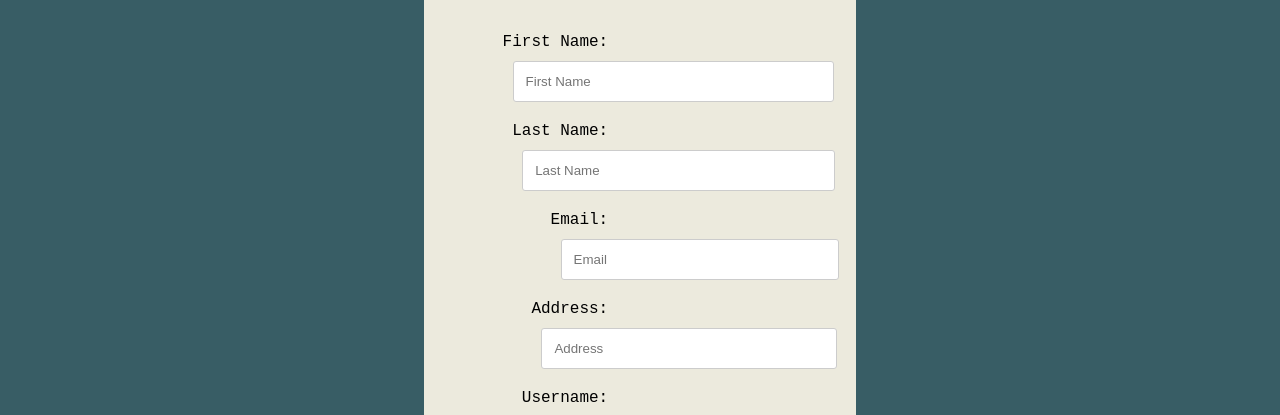
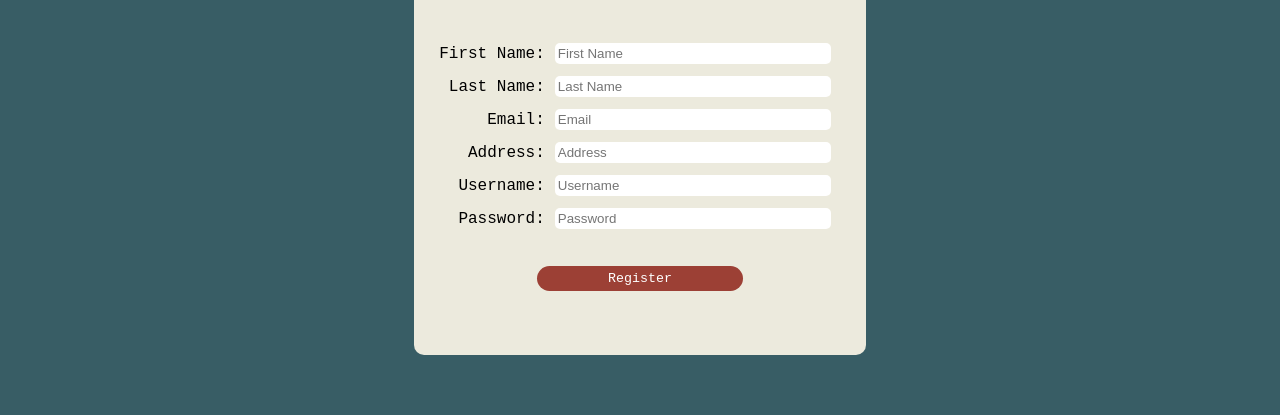
Before and after one commit to 2206-tribbles/2206GraceShopper, a React (Create React App) app: page /register in a window 1280 px wide. Shown: the part 372-787 px from the top of the page. Built offline with nearby package versions, Linux system fonts and the light colour scheme; no server answers.

Commit message:
Fixed login page

```diff
--- a/src/components/Login.jsx
+++ b/src/components/Login.jsx
@@ -59,7 +59,7 @@ const Login = (props) => {
                 onChange={handleOnChange}
                 placeholder="Username"
                 value={username}
-                type="input"
+                type="text"
               />
             </div>
             <div>
--- a/src/components/Register.jsx
+++ b/src/components/Register.jsx
@@ -80,7 +80,7 @@ const Register = (props) => {
                 onChange={handleOnChange}
                 placeholder="First Name"
                 value={first_name}
-                type="input"
+                type="text"
               />
             </div>
 
@@ -92,7 +92,7 @@ const Register = (props) => {
                 onChange={handleOnChange}
                 placeholder="Last Name"
                 value={last_name}
-                type="input"
+                type="text"
               />
             </div>
 
@@ -104,7 +104,7 @@ const Register = (props) => {
                 onChange={handleOnChange}
                 placeholder="Email"
                 value={email}
-                type="input"
+                type="text"
               />
             </div>
 
@@ -116,7 +116,7 @@ const Register = (props) => {
                 onChange={handleOnChange}
                 placeholder="Address"
                 value={address}
-                type="input"
+                type="text"
               />
             </div>
 
@@ -128,7 +128,7 @@ const Register = (props) => {
                 onChange={handleOnChange}
                 placeholder="Username"
                 value={username}
-                type="input"
+                type="text"
               />
             </div>
 
```
